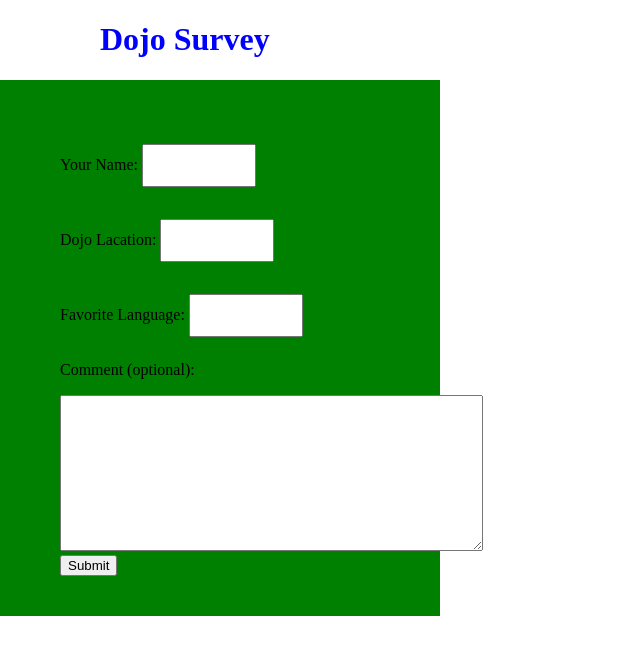
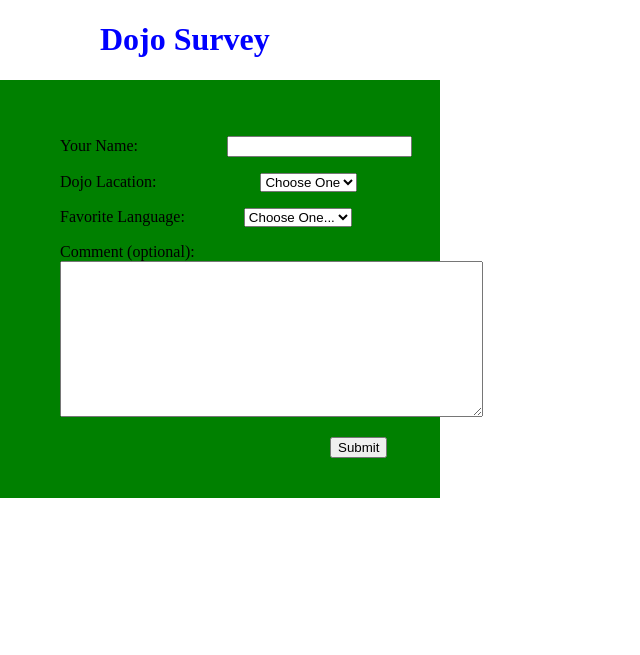
Before and after one commit to CipherDude/CodingDojo-Assignments, a Flask app: page / in a window 1280 px wide. Shown: the top 655 px of the page, without its empty margins (0-640 px from the left). Run offline with Flask 2, Linux system fonts and the light colour scheme.

Commit message:
updated-->dojo survey assignment-FINAL

```diff
--- a/Coding_Dojo-Assignments/Flask/dojo_survey/server.py
+++ b/Coding_Dojo-Assignments/Flask/dojo_survey/server.py
@@ -1,10 +1,13 @@
 from flask import Flask, render_template, redirect, request
 app=Flask (__name__)
 
-name=''
-location=''
-language=''
-comment=''
+dictForm = {
+'name':'',
+'location':'',
+'language':'',
+'comment':''
+}
+
 
 @app.route('/')
 def index():
@@ -12,21 +15,15 @@ def index():
 
 @app.route('/data', methods=['POST'])
 def data():
-    mydata = request.form
-    print mydata
-    name = request.form['name']
-    print name
-    location = request.form['location']
-    print location
-    language = request.form['language']
-    print language
-    comment = request.form['comment']
-    print comment
-    return redirect('/output')
+    dictForm['name'] = request.form['name']
+    dictForm['location'] = request.form['location']
+    dictForm['language'] = request.form['language']
+    dictForm['comment'] = request.form['comment']
+    return redirect('/results')
 
-@app.route('/output')
-def output():
-    return render_template('output.html', name=name, location=location, language=language, comment=comment)
+@app.route('/results', methods=['GET'])
+def results():
+    return render_template('results.html', name=dictForm['name'], location=dictForm['location'], language=dictForm['language'], comment=dictForm['comment'])
 
 
 
--- a/Coding_Dojo-Assignments/Flask/dojo_survey/static/css/dojoservey.css
+++ b/Coding_Dojo-Assignments/Flask/dojo_survey/static/css/dojoservey.css
@@ -14,11 +14,17 @@ h1{
   padding-left: 60px;
   padding-top: 40px;
   padding-bottom: 40px;
+}
 
+#button{
+  margin-left: 270px;
 }
-input[type=text] {
-    width: 30%;
-    padding: 12px 20px;
-    margin: 8px 0;
-    box-sizing: border-box;
+.language{
+  margin-left: 55px;
 }
+.location{
+  margin-left: 100px;
+}
+#name{
+  margin-left: 85px;
+}
--- a/Coding_Dojo-Assignments/Flask/dojo_survey/templates/index.html
+++ b/Coding_Dojo-Assignments/Flask/dojo_survey/templates/index.html
@@ -10,12 +10,27 @@
     <h1>Dojo Survey</h1>
     <div id="wrapper">
       <form id="label" action="/data" method="post">
-        <p>Your Name: <input type="text" name="name"></p>
-        <p>Dojo Lacation: <input type="text" name="location"></p>
-        <p>Favorite Language: <input type="text" name="language"></p>
-        <p>Comment (optional):</p>
-          <textarea name="comment" rows="10" cols="50"></textarea><br>
-        <input type="submit" name="submit">
+        <p>Your Name: <input id='name' type="text" name="name"></p>
+        <p>Dojo Lacation:
+          <select name=location class="location">
+            <option value="Choose One" disabled selected>Choose One</option>
+            <option value="San Jose">San Jose</option>
+            <option value="Los Angeles">Los Angeles</option>
+            <option value="Portland">Portland</option>
+          </select>
+        </p>
+        <p>Favorite Language:
+          <select name="language" class='language'>
+            <option value="Choose One" disabled selected>Choose One...</option>
+            <option value="Python">Python</option>
+            <option value="Ruby On Rails">Ruby On Rails</option>
+            <option value="html">HTML</option>
+            <option value="Javascript">Javascript</option>
+          </select>
+        </p>
+        <p>Comment (optional):<textarea name="comment" rows="10" cols="50" placeholder="Write you comment here.">
+        </textarea></p>
+          <input id="button" type="submit" name="submit">
       </form>
     </div>
   </body>
--- a/Coding_Dojo-Assignments/Flask/dojo_survey/templates/output.html
+++ b/Coding_Dojo-Assignments/Flask/dojo_survey/templates/results.html
@@ -9,7 +9,7 @@
   <body>
     <h1>results</h1>
     <div id="wrapper">
-      <table border="1">
+      <table>
         <tbody>
 
         <tr>
@@ -30,4 +30,5 @@
         </tr>
         </tbody>
       </table>
+    <button id="button" type="button"><a href="/">Go Back</a></button>
 </html>
```
